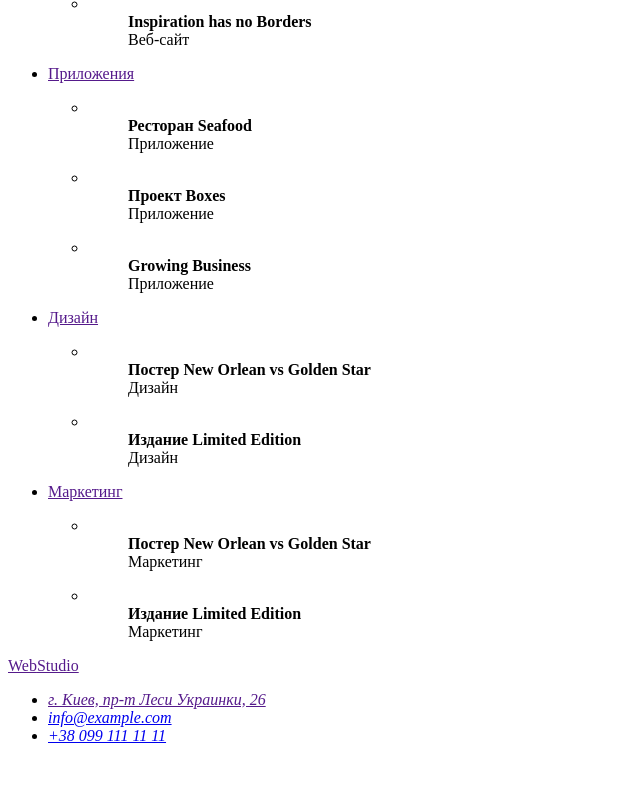
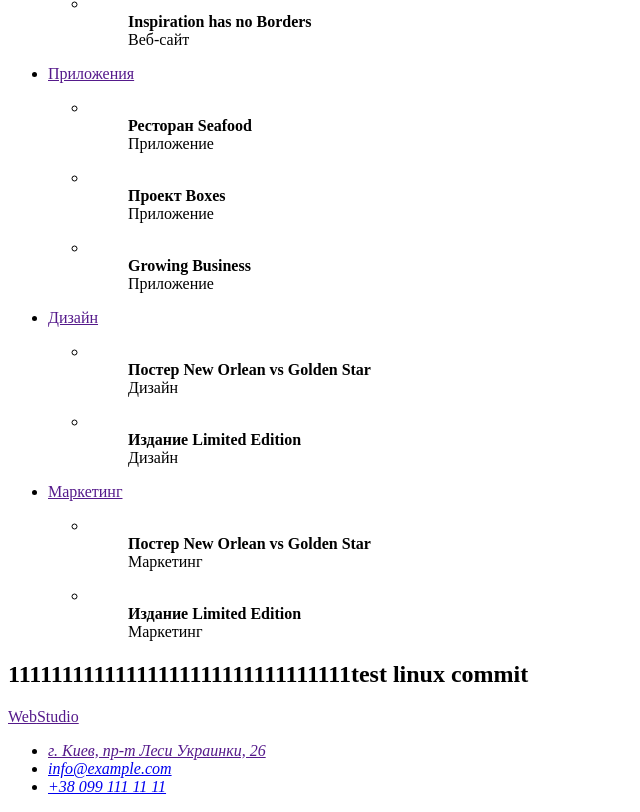
Before and after one commit to EvgeniyTIR/goit-markup-hw-02, a plain HTML site: page portfolio.html in a window 1280 px wide. Shown: the part 310-1122 px from the top of the page, without its empty margins (0-640 px from the left). Before the commit the page ends 1071 px from the top, so only its background shows below. Drawn offline with Linux system fonts and the light colour scheme.

Commit message:
изменено:      .gitignore 	изменено:      .prettierrc.json 	изменено:      README.md 	изменено:      css/styles.css 	изменено:      images/job1.png 	изменено:      images/job2.png 	изменено:      images/job3.png 	изменено:      images/mate1.png 	изменено:      images/mate2.png 	изменено:      images/mate3.png 	изменено:      images/mate4.jpg 	изменено:      index.html 	изменено:      portfolio.html

```diff
--- a/portfolio.html
+++ b/portfolio.html
@@ -1,11 +1,13 @@
 <!DOCTYPE html>
 <html lang="ru">
+
 <head>
     <meta charset="UTF-8">
     <meta http-equiv="X-UA-Compatible" content="IE=edge">
     <meta name="viewport" content="width=device-width, initial-scale=1.0">
     <title>Портфолио</title>
 </head>
+
 <body>
     <!--Заголовок-->
     <header>
@@ -30,9 +32,10 @@
             <ul>
                 <li><a href="">Веб-сайты</a>
                     <ul>
-                                    <li><figure>
+                        <li>
+                            <figure>
                                 <img src="" alt="">
-                                           <figcaption><b>Технокряк</b> <br/>Веб-сайт</figcaption>
+                                <figcaption><b>Технокряк</b> <br />Веб-сайт</figcaption>
                             </figure>
                         </li>
                         <li>
@@ -99,8 +102,7 @@
                 </li>
             </ul>
         </section>
-
-
+     <h2>11111111111111111111111111111111test linux commit</h2>
     </main>
     <!-- Футер подвал  -->
     <footer>
@@ -118,4 +120,5 @@
     </footer>
 
 </body>
+
 </html>
```
Also changed, not shown: css/styles.css (deleted). Lines whose indentation alone changed are shown as unchanged.
